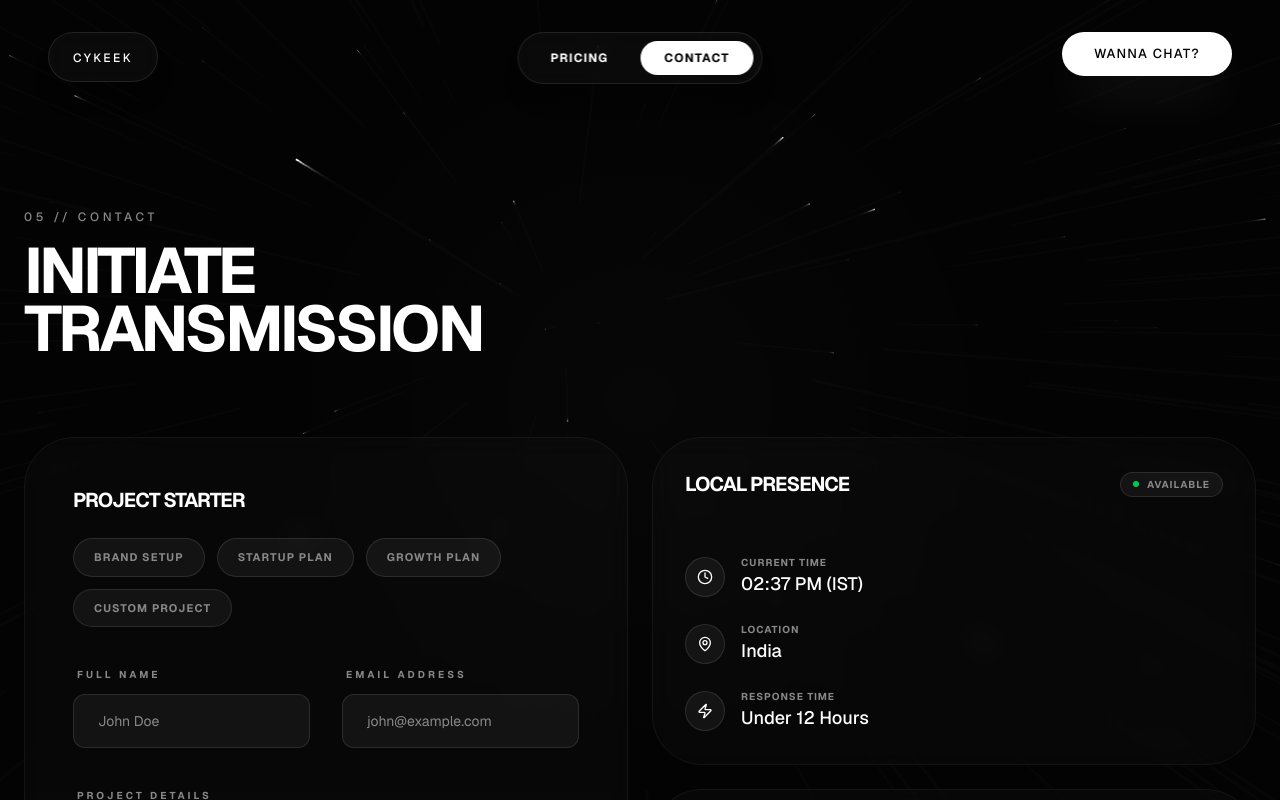
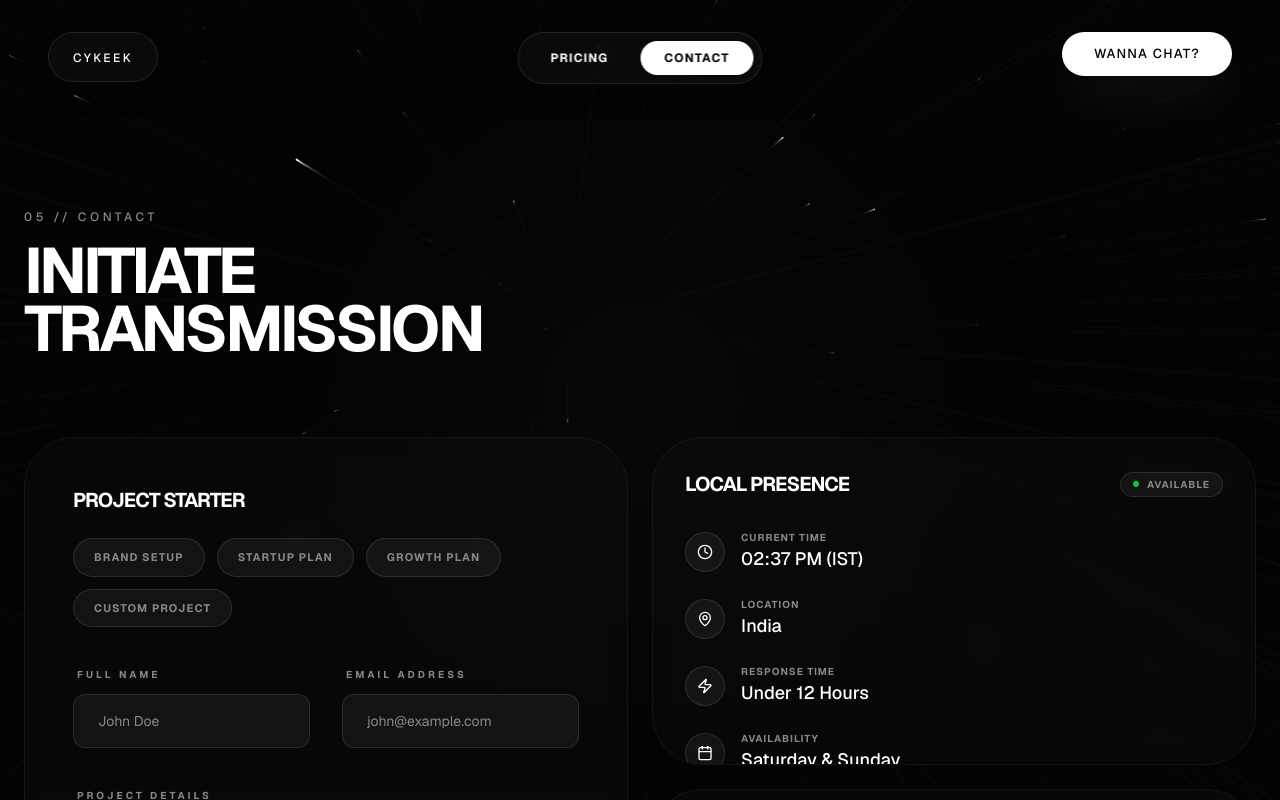
Before and after one commit to Cykeek/Portfolio, a Next.js app: page /contact in a window 1280 px wide. Shown: the top 800 px of the page. Built offline with nearby package versions, Linux system fonts and the light colour scheme.

Commit message:
feat: add availability section to Local Presence card
- Add Availability row showing Saturday & Sunday
- Add Calendar icon

```diff
--- a/src/features/contact/components/AvailabilityWidget.tsx
+++ b/src/features/contact/components/AvailabilityWidget.tsx
@@ -2,7 +2,7 @@
 
 import { useState, useEffect } from 'react';
 import Card from '@/components/ui/Card';
-import { Clock, MapPin, Zap } from 'lucide-react';
+import { Clock, MapPin, Zap, Calendar } from 'lucide-react';
 
 export default function AvailabilityWidget() {
   const [time, setTime] = useState(new Date());
@@ -87,6 +87,16 @@ export default function AvailabilityWidget() {
             <span className="text-lg font-medium">Under 12 Hours</span>
           </div>
         </div>
+
+        <div className="flex items-center gap-4 group">
+          <div className="w-10 h-10 rounded-global bg-white/5 border border-white/10 flex items-center justify-center group-hover:bg-white group-hover:text-black transition-all">
+            <Calendar className="w-4 h-4" />
+          </div>
+          <div className="flex flex-col">
+            <span className="text-[10px] font-bold tracking-widest text-muted uppercase">Availability</span>
+            <span className="text-lg font-medium">Saturday & Sunday</span>
+          </div>
+        </div>
       </div>
     </Card>
   );
```
